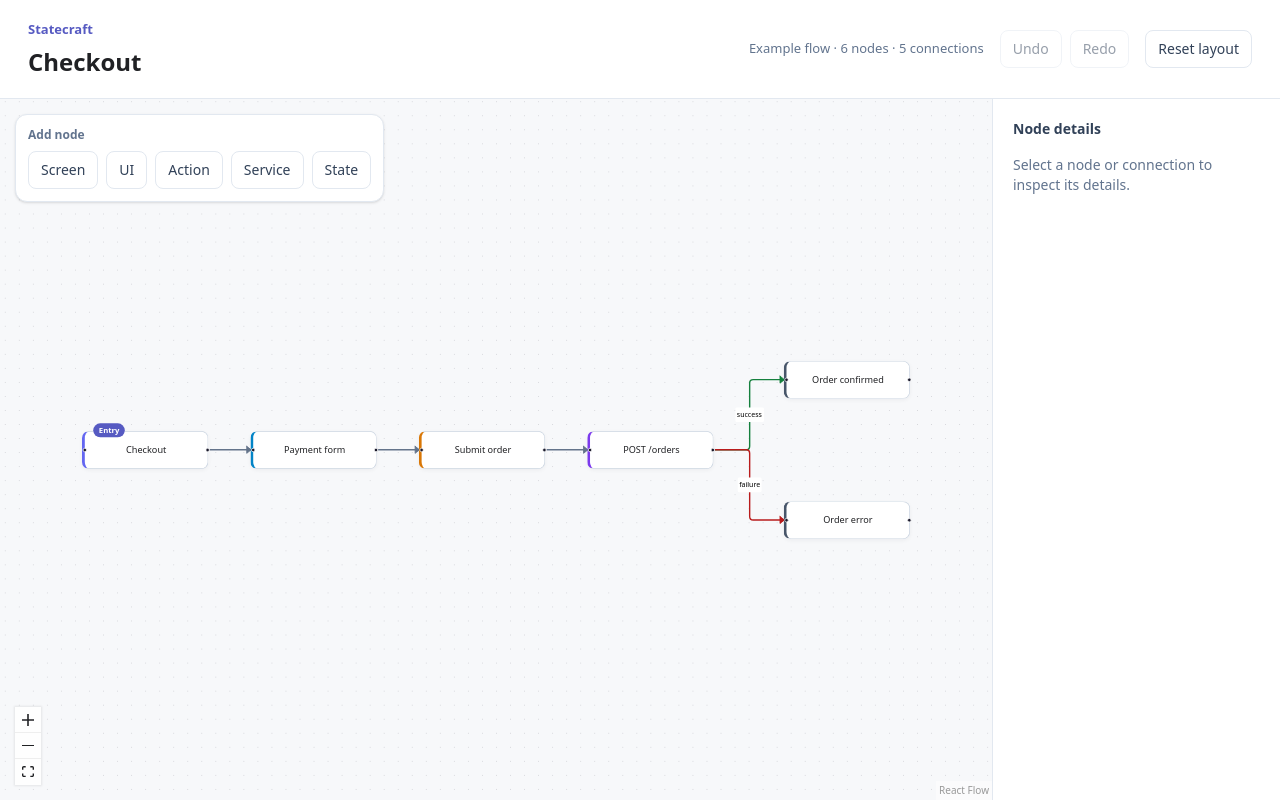
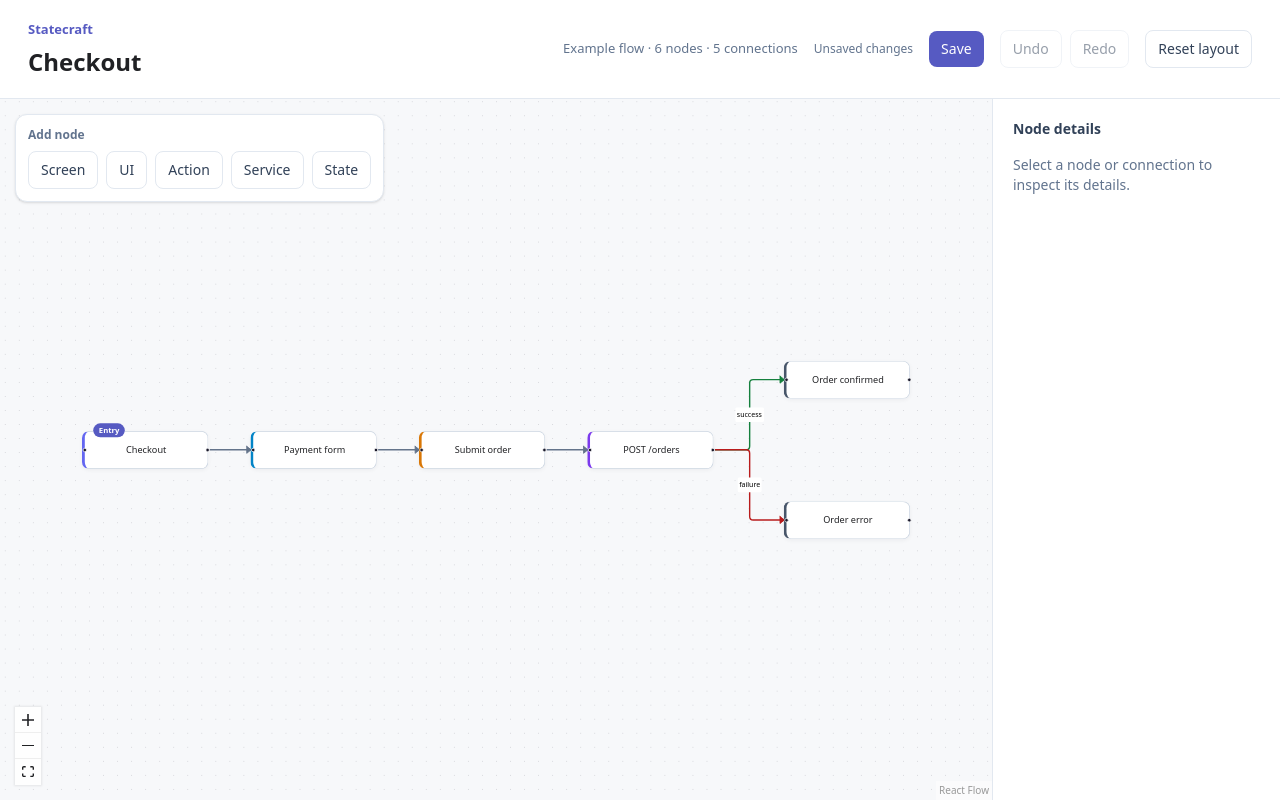
Before and after one commit to NicolasMilliard/statecraft, a React (Vite) app in the folder apps/web/: page / in a window 1280 px wide. Built offline with nearby package versions, Linux system fonts and the light colour scheme.

Commit message:
feat(web): save and restore flows locally

```diff
--- a/apps/web/package.json
+++ b/apps/web/package.json
@@ -8,13 +8,15 @@
     "build": "pnpm run typecheck && vite build",
     "lint": "oxlint",
     "preview": "vite preview",
-    "typecheck": "tsc -p tsconfig.app.json --noEmit && tsc -p tsconfig.node.json --noEmit"
+    "test": "node --test \"test/**/*.test.ts\"",
+    "typecheck": "tsc -p tsconfig.app.json --noEmit && tsc -p tsconfig.node.json --noEmit && tsc -p test/tsconfig.json --noEmit"
   },
   "dependencies": {
     "@statecraft/core": "workspace:*",
     "@xyflow/react": "12.11.6",
     "react": "^19.2.8",
-    "react-dom": "^19.2.8"
+    "react-dom": "^19.2.8",
+    "zod": "^4.6.5"
   },
   "devDependencies": {
     "@tailwindcss/vite": "^4.3.3",
--- a/apps/web/src/App.tsx
+++ b/apps/web/src/App.tsx
@@ -23,6 +23,10 @@ export default function App() {
     redo,
     canUndo,
     canRedo,
+    save,
+    storageError,
+    hasUnsavedChanges,
+    willReplaceInvalidDraft,
   } = useFlowEditor(checkoutFlow, checkoutLayout);
 
   const [selection, setSelection] = useState<CanvasSelection>(null);
@@ -61,6 +65,19 @@ export default function App() {
             connections
           </p>
 
+          <p role="status" className="text-xs text-slate-500">
+            {hasUnsavedChanges ? 'Unsaved changes' : 'Saved locally'}
+          </p>
+
+          <button
+            type="button"
+            onClick={save}
+            disabled={!hasUnsavedChanges && storageError === null}
+            className="cursor-pointer rounded-lg bg-brand px-3 py-2 text-sm font-medium text-white hover:opacity-90 focus-visible:outline-2 focus-visible:outline-offset-2 focus-visible:outline-brand disabled:cursor-not-allowed disabled:opacity-50"
+          >
+            {willReplaceInvalidDraft ? 'Replace local copy' : 'Save'}
+          </button>
+
           <div role="group" aria-label="Edit history" className="flex gap-2">
             <button
               type="button"
@@ -89,6 +106,12 @@ export default function App() {
             Reset layout
           </button>
         </div>
+
+        {storageError !== null && (
+          <p role="alert" className="w-full text-sm text-red-700">
+            {storageError}
+          </p>
+        )}
       </header>
 
       <div className="grid min-h-0 grid-rows-[minmax(0,1fr)_auto] md:grid-cols-[minmax(0,1fr)_18rem] md:grid-rows-1">
--- /dev/null
+++ b/apps/web/src/editor/flow-document.ts
@@ -0,0 +1,97 @@
+import {
+  FLOW_EDGE_KINDS,
+  FLOW_NODE_KINDS,
+  validateFlow,
+  type Flow,
+} from '@statecraft/core';
+import { z } from 'zod';
+import type { FlowLayout } from '../canvas/flow-layout';
+import type { FlowEditorState } from './flow-editor-state';
+
+const nonEmptyString = z.string().min(1);
+
+const flowSchema: z.ZodType<Flow> = z
+  .strictObject({
+    id: nonEmptyString,
+    name: nonEmptyString,
+    entryNodeId: nonEmptyString.nullable(),
+    nodes: z.array(
+      z.strictObject({
+        id: nonEmptyString,
+        kind: z.enum(FLOW_NODE_KINDS),
+        label: nonEmptyString,
+      }),
+    ),
+    edges: z.array(
+      z.strictObject({
+        id: nonEmptyString,
+        sourceNodeId: nonEmptyString,
+        targetNodeId: nonEmptyString,
+        kind: z.enum(FLOW_EDGE_KINDS),
+      }),
+    ),
+    codeReferences: z.array(
+      z.strictObject({
+        id: nonEmptyString,
+        flowNodeId: nonEmptyString,
+        repositoryId: nonEmptyString,
+        codeEntityId: nonEmptyString,
+        role: z.enum(['primary', 'dependency']),
+      }),
+    ),
+  })
+  .refine((flow) => validateFlow(flow).length === 0, {
+    message: 'Invalid flow references.',
+  });
+
+const layoutSchema: z.ZodType<FlowLayout> = z.strictObject({
+  flowId: nonEmptyString,
+  positions: z.record(
+    nonEmptyString,
+    z.strictObject({
+      x: z.number(),
+      y: z.number(),
+    }),
+  ),
+});
+
+const editorSchema: z.ZodType<FlowEditorState> = z
+  .strictObject({
+    flow: flowSchema,
+    layout: layoutSchema,
+    initialLayout: layoutSchema,
+  })
+  .refine(
+    ({ flow, layout, initialLayout }) =>
+      [layout, initialLayout].every(
+        (candidate) =>
+          candidate.flowId === flow.id &&
+          Object.keys(candidate.positions).length === flow.nodes.length &&
+          flow.nodes.every((node) =>
+            Object.hasOwn(candidate.positions, node.id),
+          ),
+      ),
+    {
+      message: 'Layouts must contain exactly the flow nodes.',
+    },
+  );
+
+const documentSchema = z.strictObject({
+  version: z.literal(1),
+  editor: editorSchema,
+});
+
+export function serializeFlowDocument(editor: FlowEditorState): string {
+  const document = documentSchema.parse({
+    version: 1,
+    editor,
+  });
+
+  return JSON.stringify(document);
+}
+
+export function parseFlowDocument(serialized: string): FlowEditorState {
+  const value: unknown = JSON.parse(serialized);
+
+  return documentSchema.parse(value).editor;
+}
--- /dev/null
+++ b/apps/web/src/editor/flow-editor-state.ts
@@ -0,0 +1,8 @@
+import type { Flow } from '@statecraft/core';
+import type { FlowLayout } from '../canvas/flow-layout';
+
+export interface FlowEditorState {
+  readonly flow: Flow;
+  readonly layout: FlowLayout;
+  readonly initialLayout: FlowLayout;
+}
--- /dev/null
+++ b/apps/web/src/editor/flow-storage.ts
@@ -0,0 +1,53 @@
+import { parseFlowDocument, serializeFlowDocument } from './flow-document';
+import type { FlowEditorState } from './flow-editor-state';
+
+type LoadFlowResult =
+  | {
+      readonly status: 'loaded';
+      readonly editor: FlowEditorState;
+    }
+  | {
+      readonly status: 'missing' | 'invalid' | 'unavailable';
+    };
+
+function storageKey(flowId: string): string {
+  return `statecraft:flow:${flowId}`;
+}
+
+export function loadFlowDraft(flowId: string): LoadFlowResult {
+  let serialized: string | null;
+
+  try {
+    serialized = window.localStorage.getItem(storageKey(flowId));
+  } catch {
+    return { status: 'unavailable' };
+  }
+
+  if (serialized === null) {
+    return { status: 'missing' };
+  }
+
+  try {
+    const editor = parseFlowDocument(serialized);
+
+    if (editor.flow.id !== flowId) {
+      return { status: 'invalid' };
+    }
+
+    return { status: 'loaded', editor };
+  } catch {
+    return { status: 'invalid' };
+  }
+}
+
+export function saveFlowDraft(editor: FlowEditorState): boolean {
+  try {
+    const serialized = serializeFlowDocument(editor);
+
+    window.localStorage.setItem(storageKey(editor.flow.id), serialized);
+
+    return true;
+  } catch {
+    return false;
+  }
+}
--- a/apps/web/src/editor/use-flow-editor.ts
+++ b/apps/web/src/editor/use-flow-editor.ts
@@ -5,17 +5,13 @@ import type {
   FlowNode,
   FlowNodeKind,
 } from '@statecraft/core';
-import { useCallback } from 'react';
+import { useCallback, useState } from 'react';
 import type { FlowLayout, FlowNodePosition } from '../canvas/flow-layout';
 import { NODE_KIND_LABELS } from '../node-kind-labels';
 import { canAddFlowEdge } from './can-add-flow-edge';
+import type { FlowEditorState } from './flow-editor-state';
+import { loadFlowDraft, saveFlowDraft } from './flow-storage';
 import { useHistoryState } from './use-history-state';
-
-interface FlowEditorState {
-  readonly flow: Flow;
-  readonly layout: FlowLayout;
-  readonly initialLayout: FlowLayout;
-}
 
 function areLayoutsEqual(left: FlowLayout, right: FlowLayout): boolean {
   const entries = Object.entries(left.positions);
@@ -35,6 +31,40 @@ function areLayoutsEqual(left: FlowLayout, right: FlowLayout): boolean {
 }
 
 export function useFlowEditor(initialFlow: Flow, initialLayout: FlowLayout) {
+  const [initialDocument] = useState(() => {
+    const result = loadFlowDraft(initialFlow.id);
+
+    const editor: FlowEditorState =
+      result.status === 'loaded'
+        ? result.editor
+        : {
+            flow: initialFlow,
+            layout: initialLayout,
+            initialLayout,
+          };
+
+    let error: string | null = null;
+
+    if (result.status === 'invalid') {
+      error =
+        'Saved data is invalid or unsupported. The example is open. ' +
+        'Replacing the local copy will overwrite the stored data.';
+    }
+
+    if (result.status === 'unavailable') {
+      error =
+        'Local data could not be read. Your edits remain in memory. ' +
+        'Saving may replace an existing local copy.';
+    }
+
+    return {
+      editor,
+      isSaved: result.status === 'loaded',
+      hasInvalidSavedDraft: result.status === 'invalid',
+      error,
+    };
+  });
+
   const {
     state: editor,
     setState: setEditor,
@@ -42,11 +72,15 @@ export function useFlowEditor(initialFlow: Flow, initialLayout: FlowLayout) {
     redo,
     canUndo,
     canRedo,
-  } = useHistoryState<FlowEditorState>(() => ({
-    flow: initialFlow,
-    layout: initialLayout,
-    initialLayout,
-  }));
+  } = useHistoryState<FlowEditorState>(() => initialDocument.editor);
+
+  const [savedEditor, setSavedEditor] = useState<FlowEditorState | null>(
+    initialDocument.isSaved ? initialDocument.editor : null,
+  );
+
+  const [storageError, setStorageError] = useState<string | null>(
+    initialDocument.error,
+  );
 
   function addNode(kind: FlowNodeKind, position: FlowNodePosition) {
     const node: FlowNode = {
@@ -246,6 +280,18 @@ export function useFlowEditor(initialFlow: Flow, initialLayout: FlowLayout) {
     });
   }
 
+  function save() {
+    if (!saveFlowDraft(editor)) {
+      setStorageError(
+        'Could not save locally. Your edits remain open. Please try again.',
+      );
+      return;
+    }
+
+    setSavedEditor(editor);
+    setStorageError(null);
+  }
+
   const updateLayout = useCallback(
     (nextLayout: FlowLayout) => {
       setEditor((current) => {
@@ -292,6 +338,11 @@ export function useFlowEditor(initialFlow: Flow, initialLayout: FlowLayout) {
     redo,
     canUndo,
     canRedo,
+    save,
+    storageError,
+    hasUnsavedChanges: editor !== savedEditor,
+    willReplaceInvalidDraft:
+      initialDocument.hasInvalidSavedDraft && savedEditor === null,
     updateLayout,
     resetLayout,
   };
```
Also changed, not shown: apps/web/test/tsconfig.json (added, +8 -0 lines), 2 other files (tests, documents, lock files or other folders).
